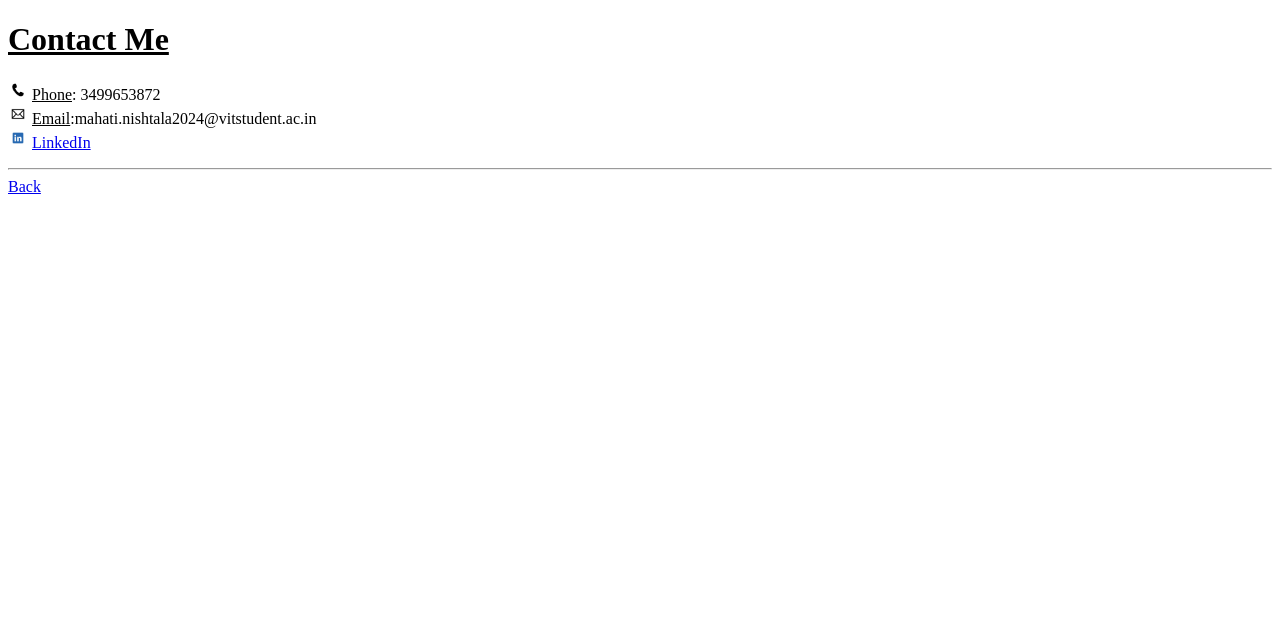
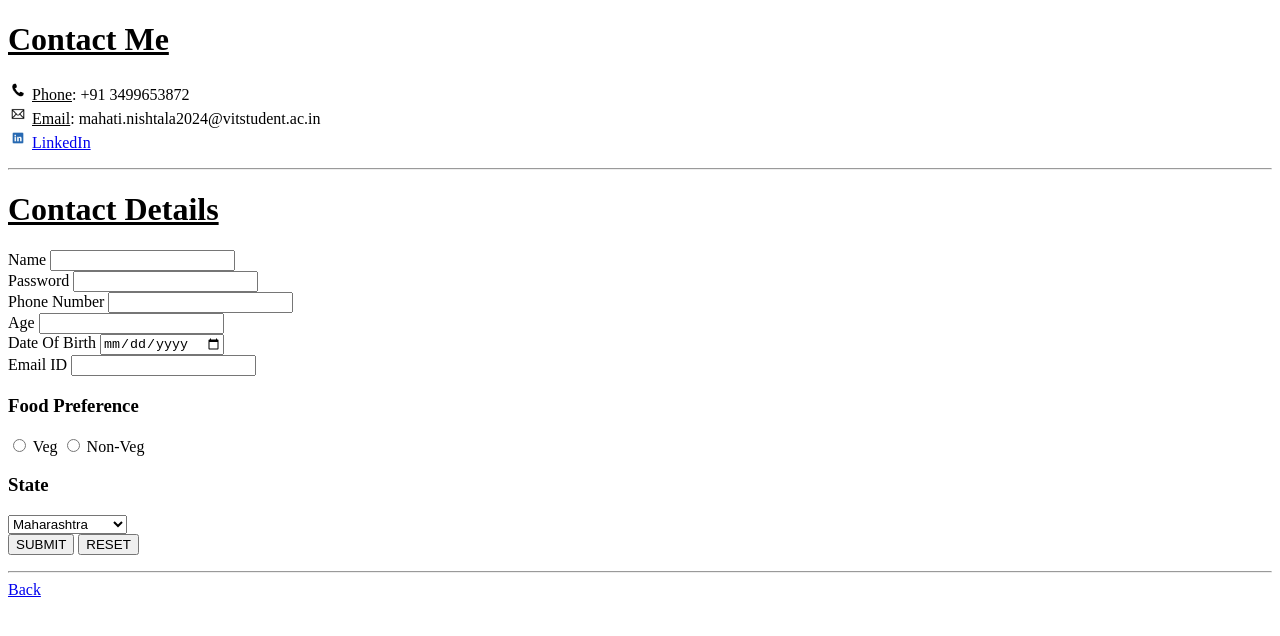
Before and after one commit to mahati-nishtala/aboutme, a plain HTML site: page contactme.html in a window 1280 px wide. Drawn offline with Linux system fonts and the light colour scheme.

Commit message:
Add files via upload

```diff
--- a/contactme.html
+++ b/contactme.html
@@ -9,11 +9,76 @@
     <h1><u>Contact Me</u></h1>
     <p>
         <img src="phone.jpeg"width="20" alt="Phone">
-        <u>Phone</u>: 3499653872<br>
+        <u>Phone</u>: +91 3499653872<br>
         <img src="email.jpeg"width="20" alt="Email">
-        <u> Email</u>:mahati.nishtala2024@vitstudent.ac.in<br>
+        <u> Email</u>: mahati.nishtala2024@vitstudent.ac.in<br>
         <img src="linkedin.jpeg"width="20" alt="LinkedIn">
         <a href="https://www.linkedin.com/in/mahatinishtala">LinkedIn</a>
+    </p>
+    <p>
+        <hr>
+        <h1><u>Contact Details</u></h1>
+    <form action="thanks.html" method="get">
+
+        <div>
+            <label for="Name">Name</label>
+            <input name="name" id="name" type="text" required>
+        </div>
+        <div>
+            <label for="passwrd">Password</label>
+            <input name="passwrd" id="passwrd" type="password" required>
+        </div>
+        <div>
+            <label for="number">Phone Number</label>
+            <input name="number" id="number" type="number" required>
+        </div>
+        <div>
+            <label for="age">Age</label>
+            <input name="age" id="age" type="number" required>
+        </div>
+        <div>
+            <label for="dob">Date Of Birth</label>
+            <input name="dob" id="dob" type="Date" required>
+        </div>
+
+        <div>
+            <label for="email">Email ID</label>
+            <input name="email" id="email" type="email" required>
+        </div>
+
+        <h3>Food Preference</h3>
+        <div>
+            <input name="food" id="food" type="radio" value="veg" required>
+            <label for="food">Veg</label>
+
+            <input name="food" id="food" type="radio" value="nonveg" required>
+            <label for="food">Non-Veg</label>
+        </div>
+
+        <h3>State</h3>
+        <div>
+            <select name="state" id="state">
+                <option value="MH">Maharashtra</option>
+                <option value="UP">Uttar Pradesh</option>
+                <option value="TN">Tamil Nadu</option>
+                <option value="TN">Telangana</option>
+                <option value="AP">Andhra Pradesh</option>
+                <option value="DL">Delhi</option>
+                <option value="WB">West Bengal</option>
+                <option value="GJ">Gujarat</option>
+                <option value="RJ">Rajasthan</option>
+                <option value="KA">Karnataka</option>
+
+            </select>
+        </div>
+
+        <div>
+            <button type="submit">SUBMIT</button>
+            <button type="reset">RESET</button>
+
+        </div>
+
+    </form>
     </p>
     <p>
         <hr>
```
Also changed, not shown: thanks.html (added, +19 -0 lines).
